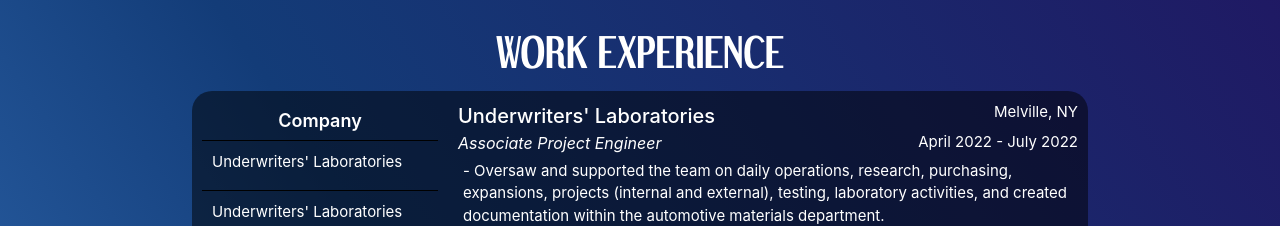
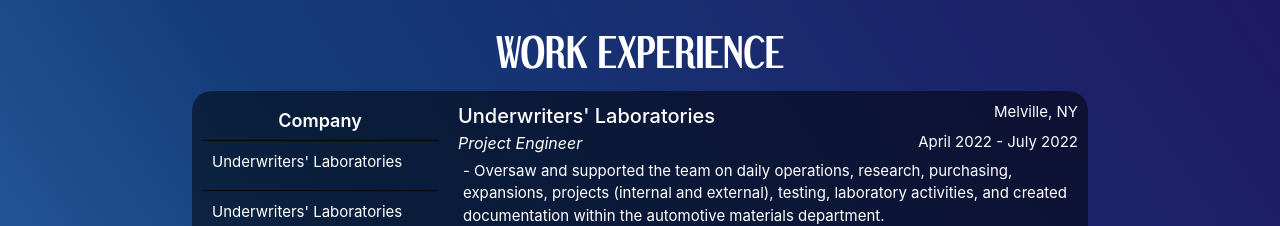
Before and after one commit to jamesocana6/james-ocana-portfolio, a React (Create React App) app in the folder frontend/: page / in a window 1280 px wide. Shown: the part 940-1166 px from the top of the page. Built offline with nearby package versions, Linux system fonts and the light colour scheme; the HTML template or start-up script is replaced by a standard one.

Commit message:
fixed confusion with job titles

```diff
--- a/frontend/src/Components/WorkSection.js
+++ b/frontend/src/Components/WorkSection.js
@@ -9,7 +9,7 @@
     let experience = [
         {
             company: "Underwriters' Laboratories",
-            role: "Associate Project Engineer",
+            role: "Project Engineer",
             dates: "April 2022 - July 2022",
             location: "Melville, NY",
             responsibilities: [
@@ -21,7 +21,7 @@
         },
         {
             company: "Underwriters' Laboratories",
-            role: "Project Engineer",
+            role: "Associate Project Engineer",
             dates: "January 2020 - April 2022",
             location: "Melville, NY",
             responsibilities: [
```
Also changed, not shown: 1 other file (tests, documents, lock files or other folders).
